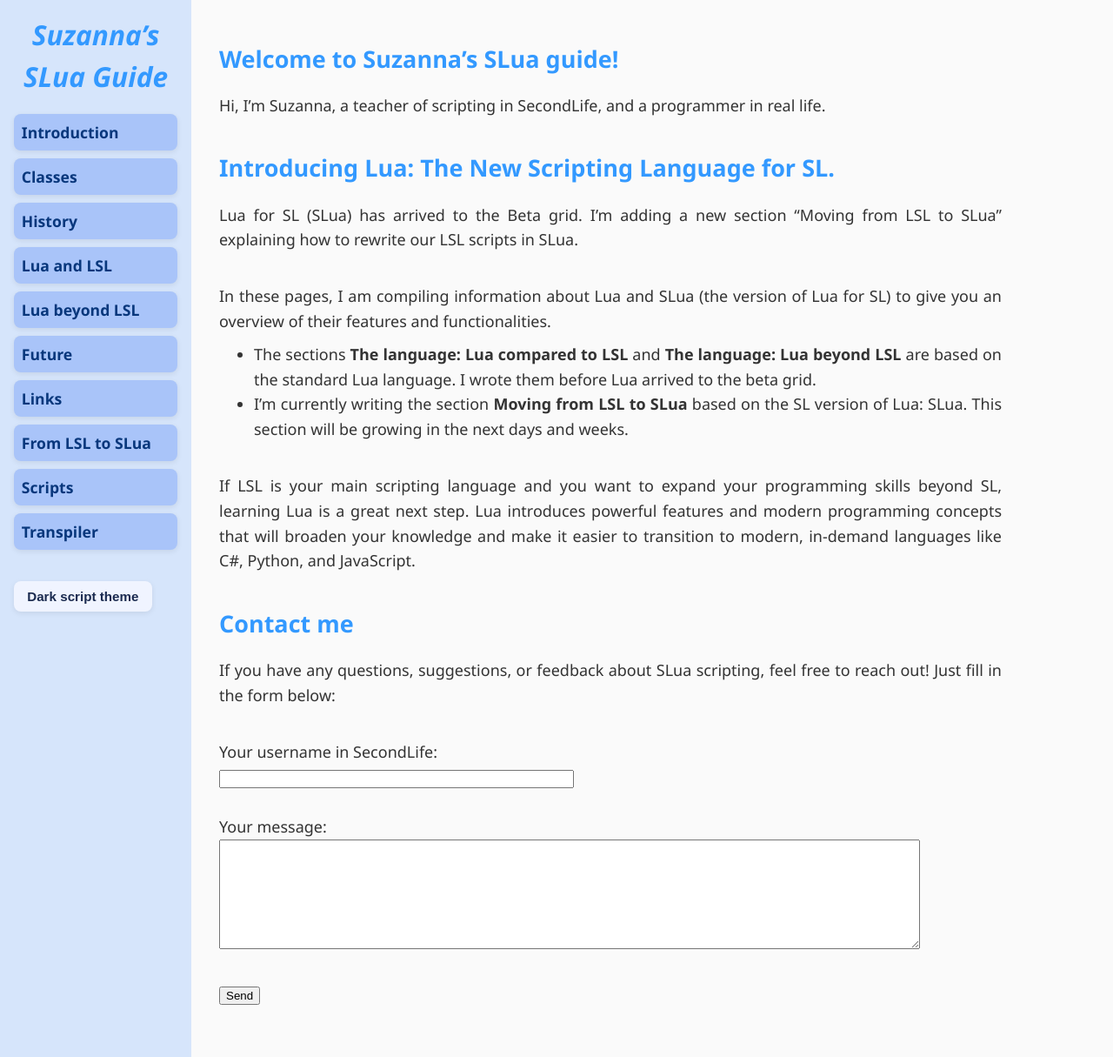
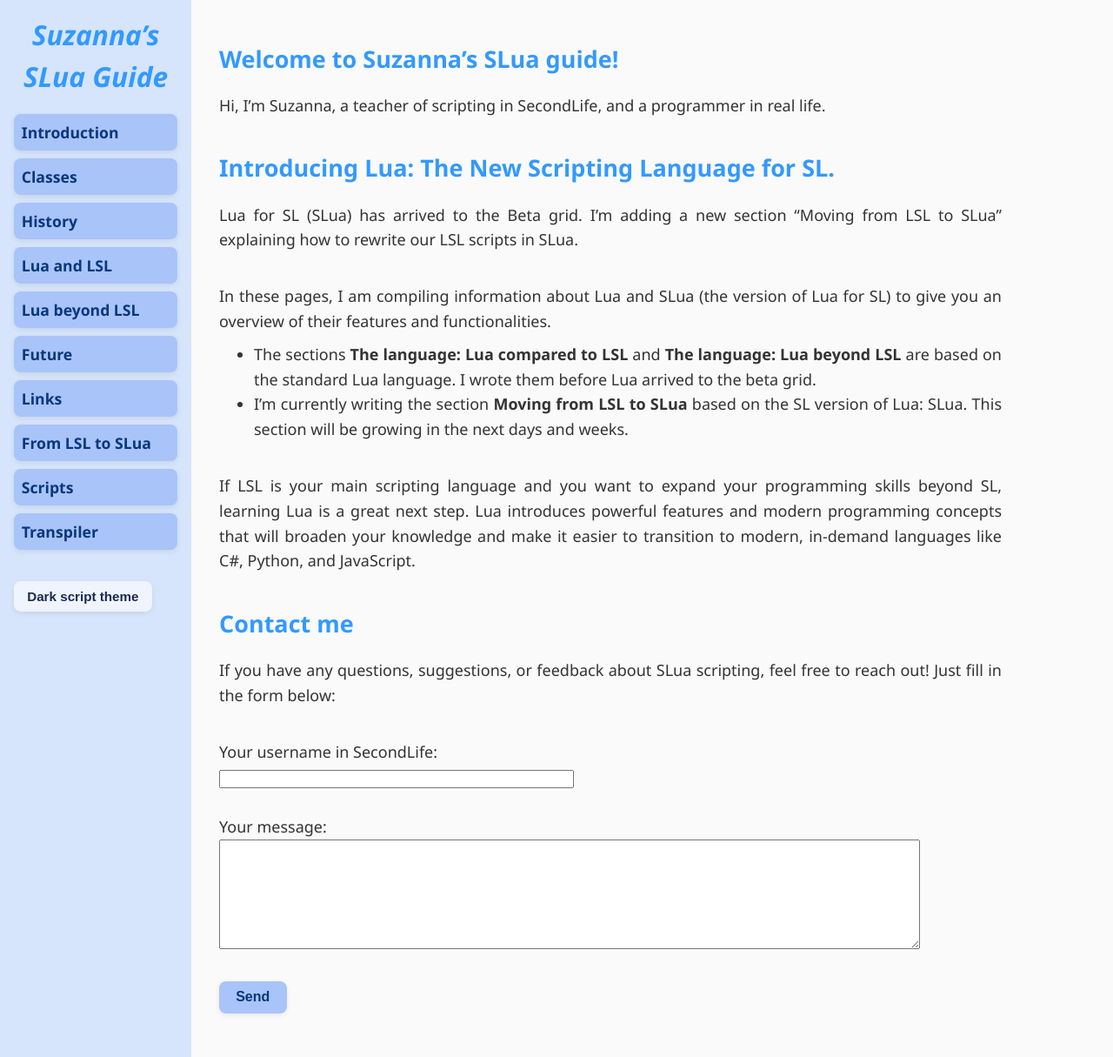
Before and after one commit to Suzanna-Linn/slua, a Jekyll site: the page built from docs/index.md, in a window 1280 px wide and 1215 px high. Shown: the whole window at 87% size. Built offline with Jekyll 4.4.1, drawn with Linux system fonts in a browser that asks for light colours; nearby versions of some CDN libraries; comment, search, counter and statistics services are not loaded.

Commit message:
Update index.md

```diff
--- a/docs/index.md
+++ b/docs/index.md
@@ -27,7 +27,7 @@ If you have any questions, suggestions, or feedback about SLua scripting, feel f
   <label for="message">Your message:</label><br />
   <textarea id="message" name="message" rows="8" required style="width: 100%; max-width: 800px;"></textarea><br /><br />
 
-  <button type="submit">Send</button>
+  <button type="submit" class="button">Send</button>
 </form>
 
 <div id="response" style="margin-top: 1em;"></div>
```
